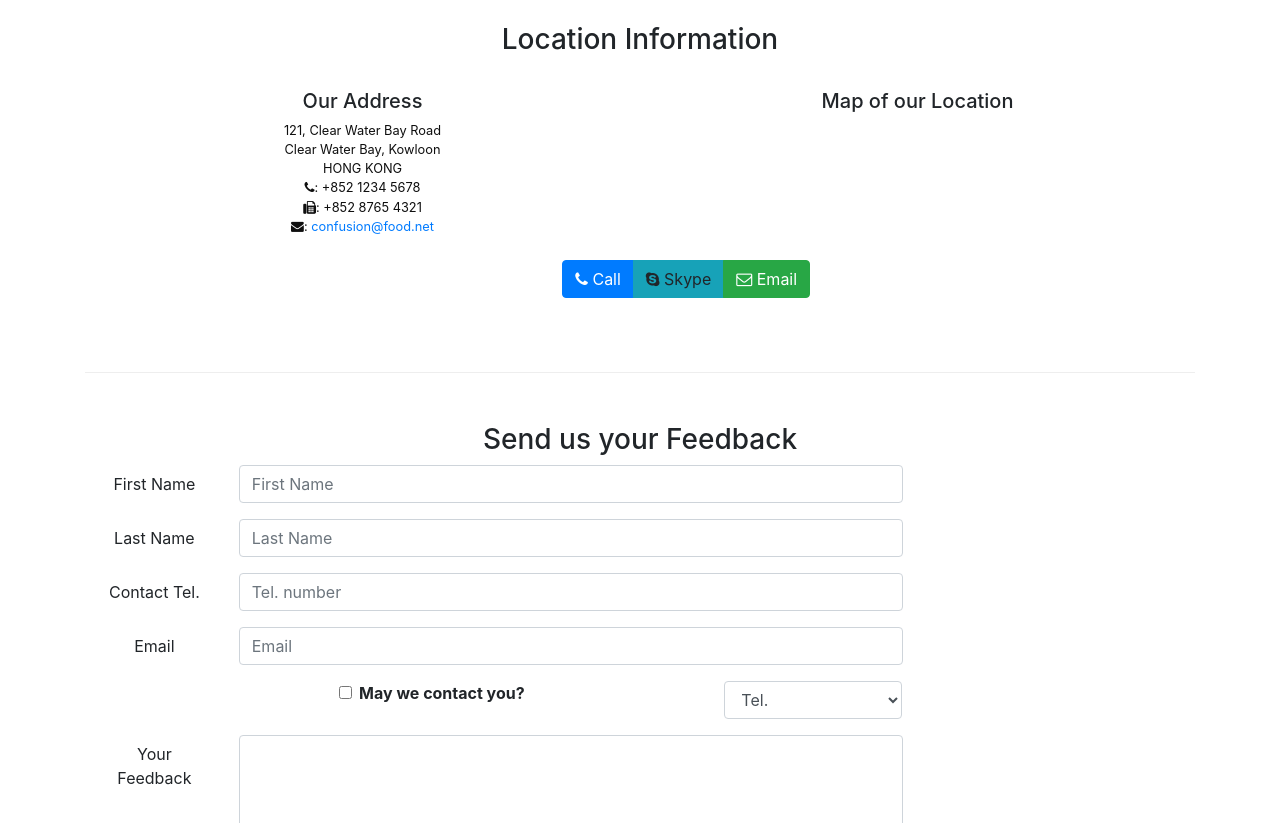
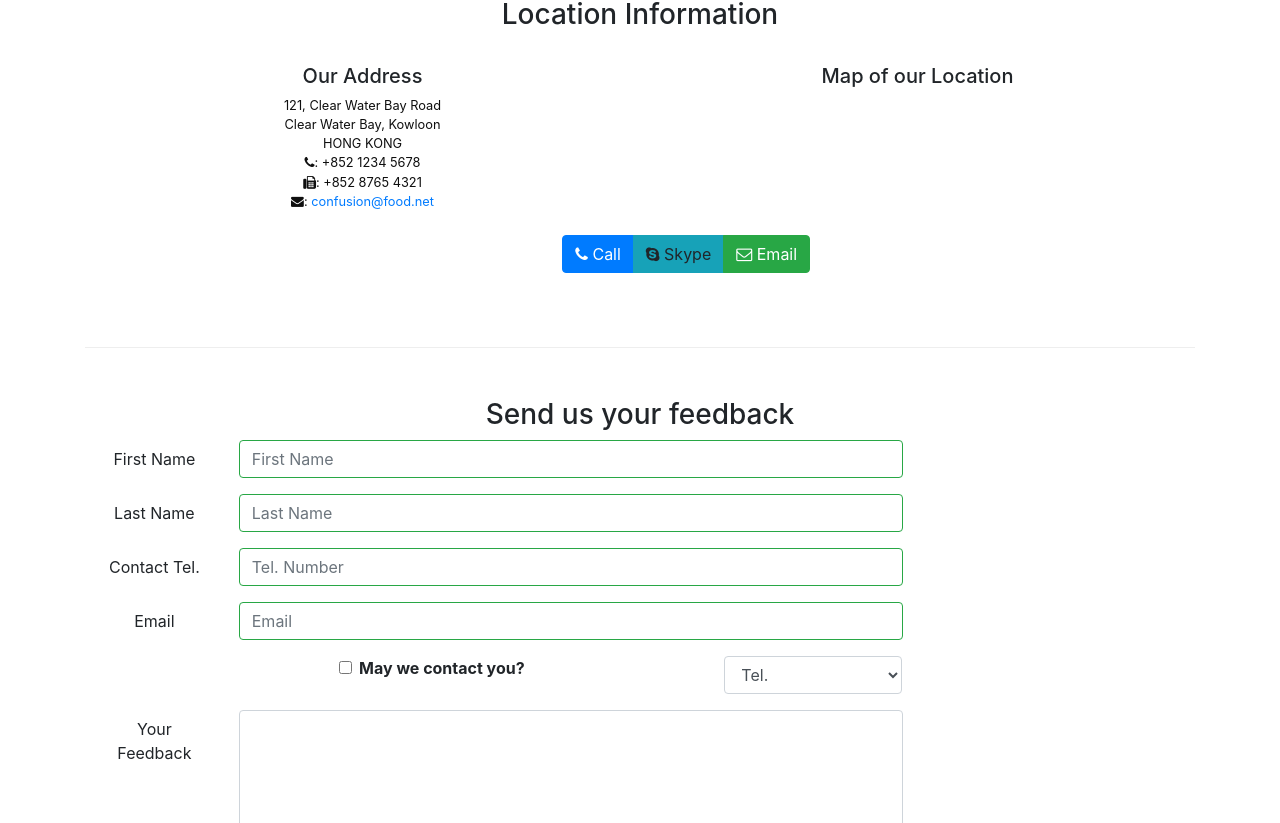
Before and after one commit to hansapradhan/React-Confusion, a React (Create React App) app: page /contactus in a window 1280 px wide. Shown: the part 499-1322 px from the top of the page. Built offline with nearby package versions, Linux system fonts and the light colour scheme.

Commit message:
Controlled Form Validation

```diff
--- a/src/components/ContactComponent.js
+++ b/src/components/ContactComponent.js
@@ -1,11 +1,10 @@
 import React, { Component } from 'react';
-import { Breadcrumb, BreadcrumbItem, Button, Form, FormGroup, Label, Input, Col  } from 'reactstrap';
+import { Breadcrumb, BreadcrumbItem, Button, Form, FormGroup, Label, Input, Col, FormFeedback } from 'reactstrap';
 import { Link } from 'react-router-dom';
 
 class Contact extends Component {
     constructor(props) {
-              super(props);
-
+        super(props)
         this.state = {
             firstname: '',
             lastname: '',
@@ -13,35 +12,76 @@
             email: '',
             agree: false,
             contactType: 'Tel.',
-                  message: ''
-              };
-
-              this.handleInputChange = this.handleInputChange.bind(this);
-              this.handleSubmit = this.handleSubmit.bind(this);
-
+            message: '',
+            touched: {
+                firstname: false,
+                lastname: false,
+                telnum: false,
+                email: false
+            }
         }
 
+        this.handleSubmit = this.handleSubmit.bind(this)
+        this.handleInputChange = this.handleInputChange.bind(this)
+        this.handleBlur = this.handleBlur.bind(this)
+    }
 
     handleInputChange(event) {
-              const target = event.target;
-              const value = target.type === 'checkbox' ? target.checked : target.value;
-              const name = target.name;
-
+        const target = event.target
+        const value = target.type === 'checkbox' ? target.checked : target.value
+        const name = target.name
         this.setState({
             [name]: value
-              });
+        })
+    }
+    handleSubmit(event) {
+        console.log("Current state is: " +  JSON.stringify(this.state))
+        alert("Current state is: " +  JSON.stringify(this.state))
+        event.preventDefault()
     }
 
-
-          handleSubmit(event) {
-              console.log('Current State is: ' + JSON.stringify(this.state));
-              alert('Current State is: ' + JSON.stringify(this.state));
-              event.preventDefault();
+    handleBlur =  (field) => (evt) => {
+        this.setState({
+            touched: {...this.state.touched, [field]: true}
+        })
     }
 
+    validate(firstname, lastname, telnum, email) {
+        const errors = {
+            firstname: '',
+            lastname: '',
+            telnum: '',
+            email: ''
+        }
 
-        render(){
-          return(
+        if (this.state.touched.firstname && firstname.length < 3) {
+            errors.firstname = 'First name should be >= 3 chars'
+        } else if (this.state.touched.firstname && firstname.length > 10) {
+            errors.firstname = 'First name should be <= 10 chars'
+        }
+
+        if (this.state.touched.lastname && lastname.length < 3) {
+            errors.lastname = 'Last name should be >= 3 chars'
+        } else if (this.state.touched.lastname && lastname.length > 10) {
+            errors.lastname = 'Last name should be <= 10 chars'
+        }
+
+        const reg = /^\d+$/
+        if(this.state.touched.telnum && !reg.test(telnum)) {
+            errors.telnum = 'Tel. number should contain only numbers'
+        }
+
+        if(this.state.touched.email && email.split('').filter(x => x === '@').length !== 1) {
+            errors.email = 'Email should an @ sign'
+        }
+
+        return errors
+    }
+
+    render() {
+        const errors = this.validate(this.state.firstname, this.state.lastname, this.state.telnum, this.state.email)
+
+        return (
             <div className="container">
                 <div className="row">
                     <Breadcrumb>
@@ -50,7 +90,6 @@
                     </Breadcrumb>
                     <div className="col-12">
                         <h3>Contact Us</h3>
-                      <hr />
                     </div>
                 </div>
                 <div className="row row-content">
@@ -81,81 +120,75 @@
                 </div>
                 <div className="row row-content">
                     <div className="col-12">
-                        <h3>Send us your Feedback</h3>
+                        <h3>Send us your feedback</h3>
                     </div>
                     <div className="col-12 col-md-9">
                         <Form onSubmit={this.handleSubmit}>
                             <FormGroup row>
                                 <Label htmlFor="firstname" md={2}>First Name</Label>
                                 <Col md={10}>
-                                      <Input type="text" id="firstname" name="firstname"
-                                          placeholder="First Name"
-                                          value={this.state.firstname}
-                                          onChange={this.handleInputChange} />
+                                    <Input type="text" id="firstname" name="firstname" placeholder="First Name"
+                                    value={this.state.firstname} onChange={this.handleInputChange}
+                                    valid={errors.firstname === ''} invalid={errors.firstname !== ''}
+                                    onBlur={this.handleBlur('firstname')}/>
+                                    <FormFeedback>{errors.firstname}</FormFeedback>
                                 </Col>
                             </FormGroup>
                             <FormGroup row>
                                 <Label htmlFor="lastname" md={2}>Last Name</Label>
                                 <Col md={10}>
-                                      <Input type="text" id="lastname" name="lastname"
-                                          placeholder="Last Name"
-                                          value={this.state.lastname}
-                                          onChange={this.handleInputChange} />
+                                    <Input type="text" id="lastname" name="lastname" placeholder="Last Name"
+                                    value={this.state.lastname} onChange={this.handleInputChange}
+                                    valid={errors.lastname === ''} invalid={errors.lastname !== ''}
+                                    onBlur={this.handleBlur('lastname')} />
+                                    <FormFeedback>{errors.lastname}</FormFeedback>
                                 </Col>
                             </FormGroup>
                             <FormGroup row>
                                 <Label htmlFor="telnum" md={2}>Contact Tel.</Label>
                                 <Col md={10}>
-                                      <Input type="tel" id="telnum" name="telnum"
-                                          placeholder="Tel. number"
-                                          value={this.state.telnum}
-                                          onChange={this.handleInputChange} />
+                                    <Input type="tel" id="telnum" name="telnum" placeholder="Tel. Number"
+                                    value={this.state.telnum} onChange={this.handleInputChange}
+                                    valid={errors.telnum === ''} invalid={errors.telnum !== ''}
+                                    onBlur={this.handleBlur('telnum')} />
+                                    <FormFeedback>{errors.telnum}</FormFeedback>
                                 </Col>
                             </FormGroup>
                             <FormGroup row>
                                 <Label htmlFor="email" md={2}>Email</Label>
                                 <Col md={10}>
-                                      <Input type="email" id="email" name="email"
-                                          placeholder="Email"
-                                          value={this.state.email}
-                                          onChange={this.handleInputChange} />
+                                    <Input type="email" id="email" name="email" placeholder="Email"
+                                    value={this.state.email} onChange={this.handleInputChange}
+                                    valid={errors.email === ''} invalid={errors.email !== ''}
+                                    onBlur={this.handleBlur('email')} />
+                                    <FormFeedback>{errors.email}</FormFeedback>
                                 </Col>
                             </FormGroup>
                             <FormGroup row>
-                                  <Col md={{size: 6, offset: 2}}>
+                                <Col md={{ size: 6, offset: 2 }}>
                                     <FormGroup check>
                                         <Label check>
-                                              <Input type="checkbox"
-                                                  name="agree"
-                                                  checked={this.state.agree}
-                                                  onChange={this.handleInputChange} /> {' '}
+                                            <Input type="checkbox" name="agree" checked={this.state.agree} onChange={this.handleInputChange} /> {' '}
                                             <strong>May we contact you?</strong>
                                         </Label>
                                     </FormGroup>
                                 </Col>
-                                  <Col md={{size: 3, offset: 1}}>
-                                      <Input type="select" name="contactType"
-                                              value={this.state.contactType}
-                                              onChange={this.handleInputChange}>
+                                <Col md={{ size: 3, offset: 1 }}>
+                                    <Input type="select" name="contactType" value={this.state.contactType} onChange={this.handleInputChange}>
                                         <option>Tel.</option>
                                         <option>Email</option>
                                     </Input>
                                 </Col>
                             </FormGroup>
                             <FormGroup row>
-                                  <Label htmlFor="message" md={2}>Your Feedback</Label>
+                                <Label htmlFor="feedback" md={2}>Your Feedback</Label>
                                 <Col md={10}>
-                                      <Input type="textarea" id="message" name="message"
-                                          rows="12"
-                                          value={this.state.message}
-                                          onChange={this.handleInputChange}></Input>
+                                    <Input type="textarea" id="message" name="message" rows="12" value={this.state.message} onChange={this.handleInputChange} />
                                 </Col>
                             </FormGroup>
                             <FormGroup row>
                                 <Col md={{size: 10, offset: 2}}>
-                                      <Button type="submit" color="primary">
-                                          Send Feedback
-                                      </Button>
+                                    <Button type="submit" color="primary">Send Feedback</Button>
                                 </Col>
                             </FormGroup>
                         </Form>
@@ -165,5 +198,4 @@
         );
     }
 }
-
 export default Contact;
```
Lines whose indentation alone changed are shown as unchanged.
